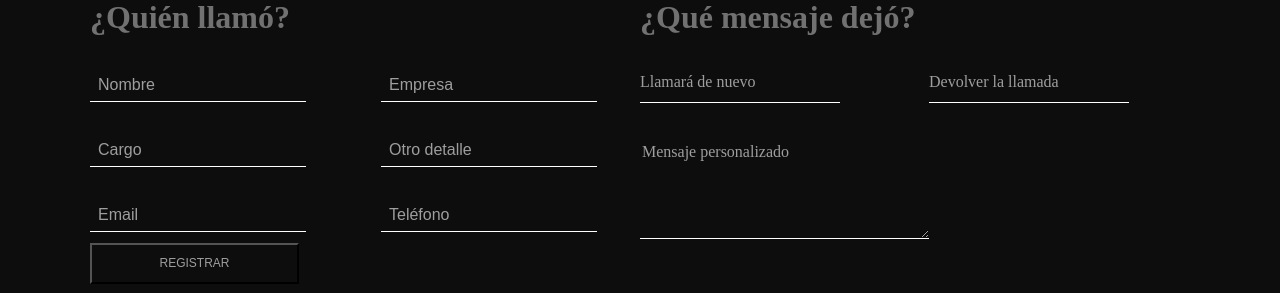
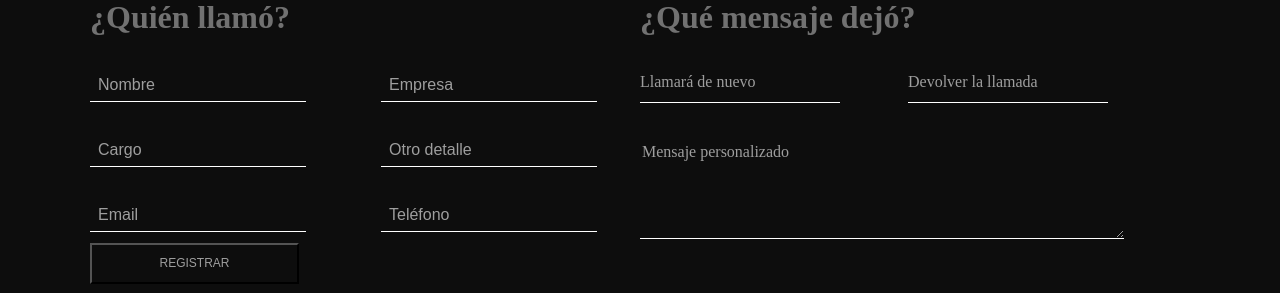
Before and after one commit to alhana-yo/easley-s4-your-calls-app, a React (Create React App) app: page / in a window 1280 px wide. Shown: the part 421-714 px from the top of the page. Built offline with nearby package versions, Linux system fonts and the light colour scheme.

Commit message:
improved column styles

```diff
--- a/src/components/Form.js
+++ b/src/components/Form.js
@@ -101,11 +101,13 @@ class Form extends Component {
                         <p className={`error-msg ${errorCallAction}`}>Debes seleccionar una de las opciones.</p>
 
                         <div className="call-container__wrapper">
+                            <div className="call-container__radios">
                                 <div className="call__container">
                                     <label htmlFor="redial" className={`callAction_selection label fake-redial-button ${this.props.callAgainClass}`}>Llamará de nuevo<input id="redial" type="radio" value="Llamará de nuevo" className="callAction__selection--redial" placeholder="Llamará de nuevo" name="call" onClick={getCallAction} ref={this.redialButton}></input></label>
                                 </div>
                                 <div className="call__container">
                                     <label htmlFor="call-back" className={`callAction_selection label fake-CallBack-button ${this.props.callBackClass}`}>Devolver la llamada<input id="call-back" type="radio" value="Devolver la llamada" className="callAction__selection--call-back" placeholder="Devolver la llamada" name="call" onClick={getCallAction} ref={this.callBack}></input></label>
+                                </div>
                             </div>
                                 <div className="message_container">
                                     <label htmlFor="message" className="message__label label">Mensaje personalizado</label>
--- a/src/styles/App.scss
+++ b/src/styles/App.scss
@@ -13,7 +13,9 @@ body {
 
 .header{
   display: flex;
+  max-width: 1700px;
   justify-content: space-between;
+  margin: auto;
 }
 
 .header__logo {
@@ -218,12 +220,18 @@ position: relative;
   font-size: 32px;
 
 }
+.call-container__wrapper {
+  max-width: 500px;
+}
 
-.call-container__wrapper {
+.call-container__radios{
   display: grid;
   grid-template-columns: 1fr 1fr;
+  margin: 0;
   margin-top: 33px;
+  grid-gap: 35px;
 }
+
 
 
 .callAction__selection--redial, .callAction__selection--call-back {
@@ -275,6 +283,7 @@ position: relative;
 
 
 .message__input {
+  width: 480px;
   margin-top: 25px;
   line-height: 24px;
   background-color: $color-blacK;
```
Lines whose indentation alone changed are shown as unchanged.
